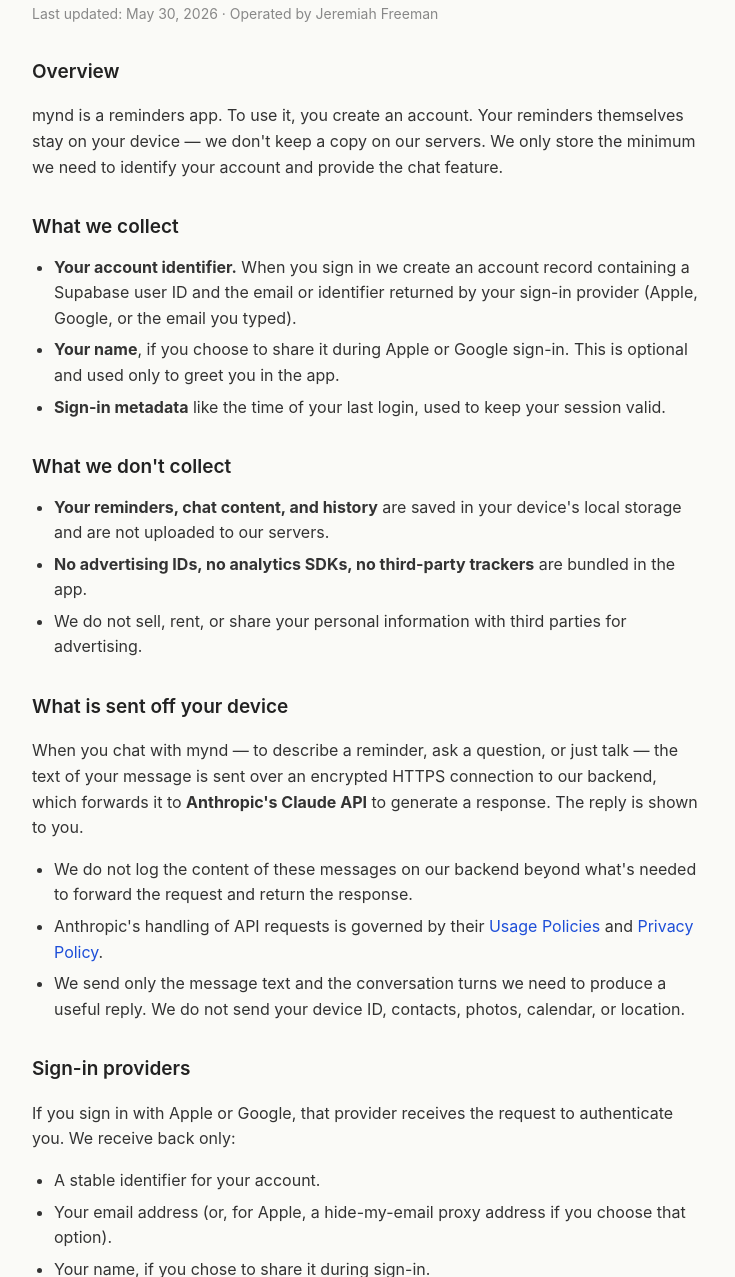
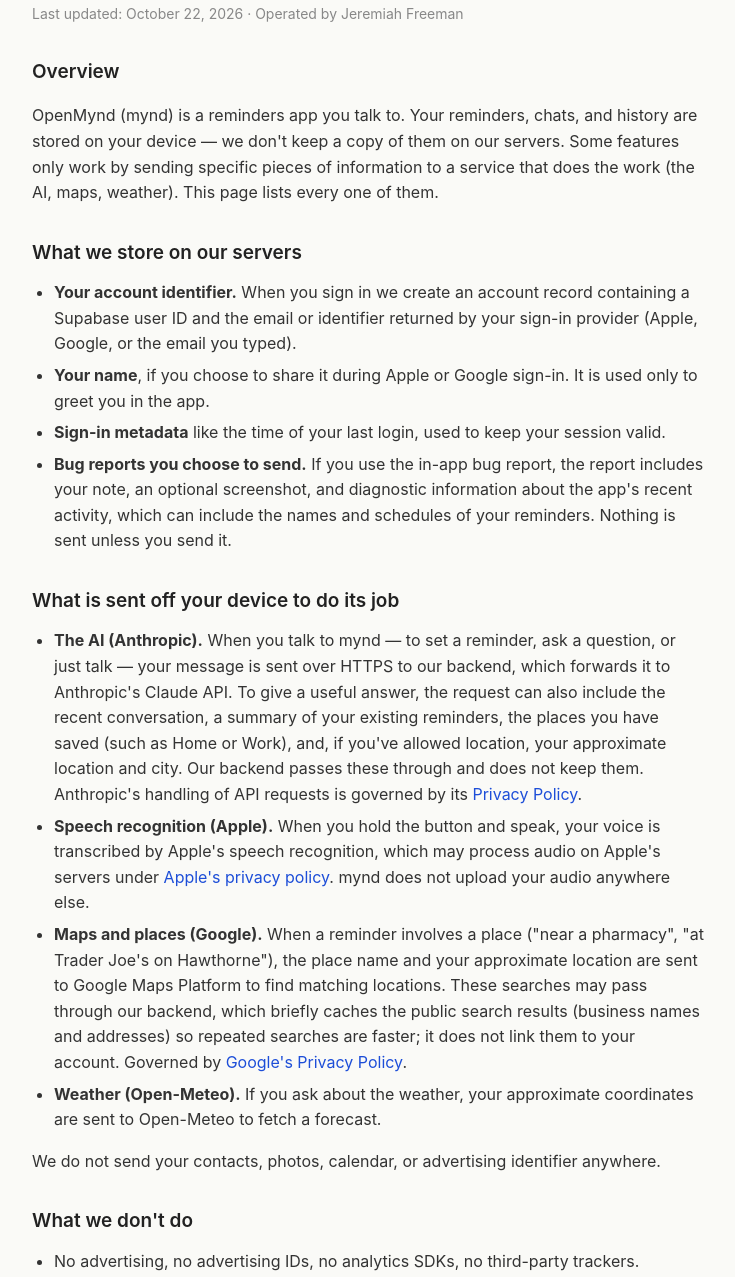
Before and after one commit to Jeremiah-Freeman/mynd-site, a plain HTML site: page privacy.html in a window 1280 px wide. Shown: the part 162-1439 px from the top of the page, without its empty margins (272-1007 px from the left). Drawn offline with Linux system fonts and the light colour scheme.

Commit message:
Privacy: list every off-device flow (AI context, speech, Google places, weather, bug reports)

```diff
--- a/privacy.html
+++ b/privacy.html
@@ -16,31 +16,32 @@
 <main class="wrap">
 
 <h1>Privacy Policy</h1>
-<p class="meta">Last updated: May 30, 2026 · Operated by Jeremiah Freeman</p>
+<p class="meta">Last updated: October 22, 2026 · Operated by Jeremiah Freeman</p>
 
 <h2>Overview</h2>
-<p>mynd is a reminders app. To use it, you create an account. Your reminders themselves stay on your device — we don't keep a copy on our servers. We only store the minimum we need to identify your account and provide the chat feature.</p>
+<p>OpenMynd (mynd) is a reminders app you talk to. Your reminders, chats, and history are stored on your device — we don't keep a copy of them on our servers. Some features only work by sending specific pieces of information to a service that does the work (the AI, maps, weather). This page lists every one of them.</p>
 
-<h2>What we collect</h2>
+<h2>What we store on our servers</h2>
 <ul>
   <li><strong>Your account identifier.</strong> When you sign in we create an account record containing a Supabase user ID and the email or identifier returned by your sign-in provider (Apple, Google, or the email you typed).</li>
-  <li><strong>Your name</strong>, if you choose to share it during Apple or Google sign-in. This is optional and used only to greet you in the app.</li>
+  <li><strong>Your name</strong>, if you choose to share it during Apple or Google sign-in. It is used only to greet you in the app.</li>
   <li><strong>Sign-in metadata</strong> like the time of your last login, used to keep your session valid.</li>
+  <li><strong>Bug reports you choose to send.</strong> If you use the in-app bug report, the report includes your note, an optional screenshot, and diagnostic information about the app's recent activity, which can include the names and schedules of your reminders. Nothing is sent unless you send it.</li>
 </ul>
 
-<h2>What we don't collect</h2>
+<h2>What is sent off your device to do its job</h2>
 <ul>
-  <li><strong>Your reminders, chat content, and history</strong> are saved in your device's local storage and are not uploaded to our servers.</li>
-  <li><strong>No advertising IDs, no analytics SDKs, no third-party trackers</strong> are bundled in the app.</li>
-  <li>We do not sell, rent, or share your personal information with third parties for advertising.</li>
+  <li><strong>The AI (Anthropic).</strong> When you talk to mynd — to set a reminder, ask a question, or just talk — your message is sent over HTTPS to our backend, which forwards it to Anthropic's Claude API. To give a useful answer, the request can also include the recent conversation, a summary of your existing reminders, the places you have saved (such as Home or Work), and, if you've allowed location, your approximate location and city. Our backend passes these through and does not keep them. Anthropic's handling of API requests is governed by its <a href="https://www.anthropic.com/legal/privacy">Privacy Policy</a>.</li>
+  <li><strong>Speech recognition (Apple).</strong> When you hold the button and speak, your voice is transcribed by Apple's speech recognition, which may process audio on Apple's servers under <a href="https://www.apple.com/legal/privacy/">Apple's privacy policy</a>. mynd does not upload your audio anywhere else.</li>
+  <li><strong>Maps and places (Google).</strong> When a reminder involves a place ("near a pharmacy", "at Trader Joe's on Hawthorne"), the place name and your approximate location are sent to Google Maps Platform to find matching locations. These searches may pass through our backend, which briefly caches the public search results (business names and addresses) so repeated searches are faster; it does not link them to your account. Governed by <a href="https://policies.google.com/privacy">Google's Privacy Policy</a>.</li>
+  <li><strong>Weather (Open-Meteo).</strong> If you ask about the weather, your approximate coordinates are sent to Open-Meteo to fetch a forecast.</li>
 </ul>
+<p>We do not send your contacts, photos, calendar, or advertising identifier anywhere.</p>
 
-<h2>What is sent off your device</h2>
-<p>When you chat with mynd — to describe a reminder, ask a question, or just talk — the text of your message is sent over an encrypted HTTPS connection to our backend, which forwards it to <strong>Anthropic's Claude API</strong> to generate a response. The reply is shown to you.</p>
+<h2>What we don't do</h2>
 <ul>
-  <li>We do not log the content of these messages on our backend beyond what's needed to forward the request and return the response.</li>
-  <li>Anthropic's handling of API requests is governed by their <a href="https://www.anthropic.com/legal/usage-policy">Usage Policies</a> and <a href="https://www.anthropic.com/legal/privacy">Privacy Policy</a>.</li>
-  <li>We send only the message text and the conversation turns we need to produce a useful reply. We do not send your device ID, contacts, photos, calendar, or location.</li>
+  <li>No advertising, no advertising IDs, no analytics SDKs, no third-party trackers.</li>
+  <li>We do not sell, rent, or share your personal information for advertising, and we do not track you across other companies' apps or websites.</li>
 </ul>
 
 <h2>Sign-in providers</h2>
@@ -50,10 +51,10 @@
   <li>Your email address (or, for Apple, a hide-my-email proxy address if you choose that option).</li>
   <li>Your name, if you chose to share it during sign-in.</li>
 </ul>
-<p>We use Supabase (supabase.com) as our authentication and identity backend. Supabase processes your account data on our behalf under their terms of service.</p>
+<p>We use Supabase (supabase.com) as our authentication backend. Supabase processes your account data on our behalf under its terms of service.</p>
 
 <h2>Location</h2>
-<p>If you grant location permission for location-triggered reminders, location is read on your device to evaluate triggers and is <strong>not</strong> transmitted off-device.</p>
+<p>Location is optional. If you allow it, mynd uses it on your device to trigger location-based reminders (geofences). It is sent off the device only for the purposes listed above — finding places with Google, giving the AI your approximate whereabouts, and fetching weather — and we do not store your location on our servers or keep a location history.</p>
 
 <h2>Storage and security</h2>
 <ul>
@@ -65,13 +66,13 @@
 <h2>Deleting your data</h2>
 <ul>
   <li>Open <strong>Settings → Profile → Delete account</strong> inside the app to permanently delete your mynd account and all server-side records associated with it. If you signed in with Apple, this also revokes mynd's access to your Apple ID.</li>
-  <li>Open <strong>Settings → Data &amp; Export → Reset all data</strong> to wipe all reminders, chats, and preferences from this device immediately.</li>
-  <li>Deleting mynd from your phone removes the on-device data, but does not delete your account on our servers. Use the in-app Delete Account flow for that.</li>
+  <li>Deleting mynd from your phone removes everything stored on the device — your reminders, chats, and preferences.</li>
+  <li>Deleting the app does not delete your account on our servers. Use <strong>Delete account</strong> in the app for that.</li>
   <li>To request deletion outside the app, email <a href="mailto:jaythinkshappiness@gmail.com">jaythinkshappiness@gmail.com</a>.</li>
 </ul>
 
 <h2>Data retention</h2>
-<p>We keep account records for as long as your account exists. When you delete your account, the record is removed from our database promptly (typically within minutes) and from backups within 30 days.</p>
+<p>We keep account records for as long as your account exists. When you delete your account, the record is removed from our database promptly (typically within minutes) and from backups within 30 days. Bug reports you send are kept for up to 60 days and then deleted automatically.</p>
 
 <h2>Children</h2>
 <p>mynd is not directed to children under 13 and we do not knowingly collect data from them. If you believe a child under 13 created an account, please contact us so we can delete it.</p>
```
